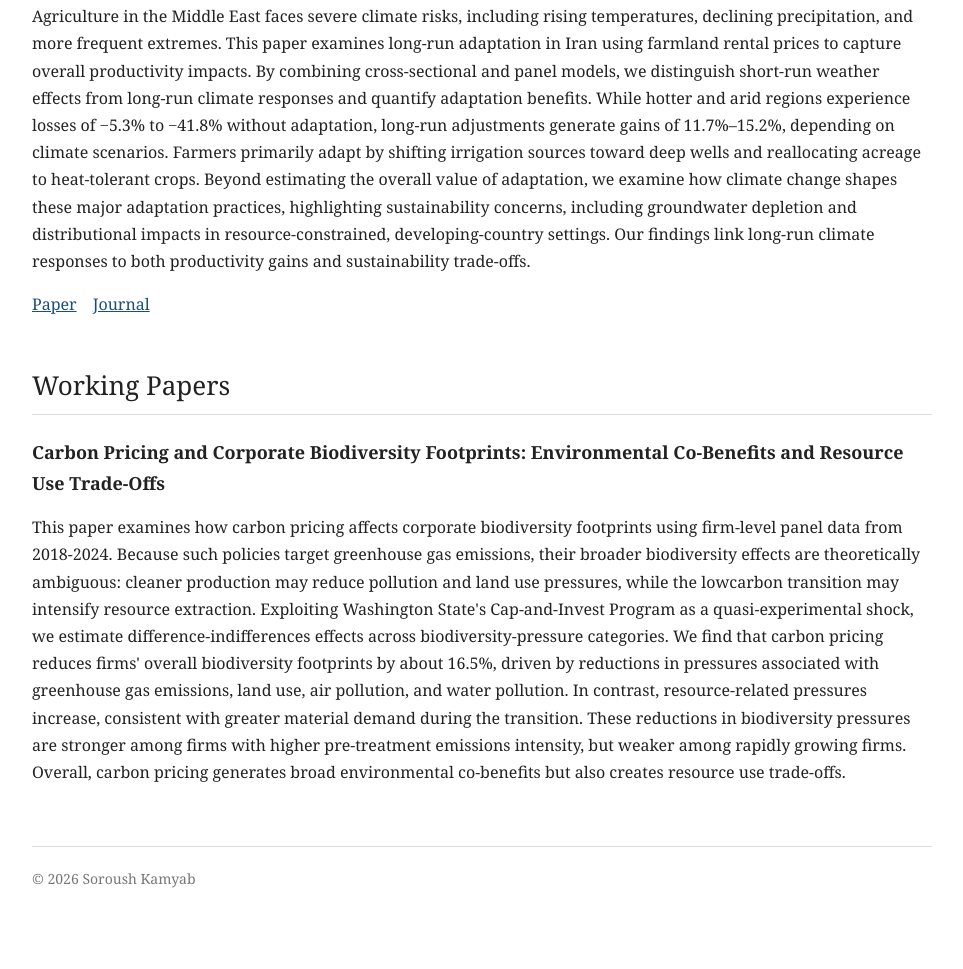
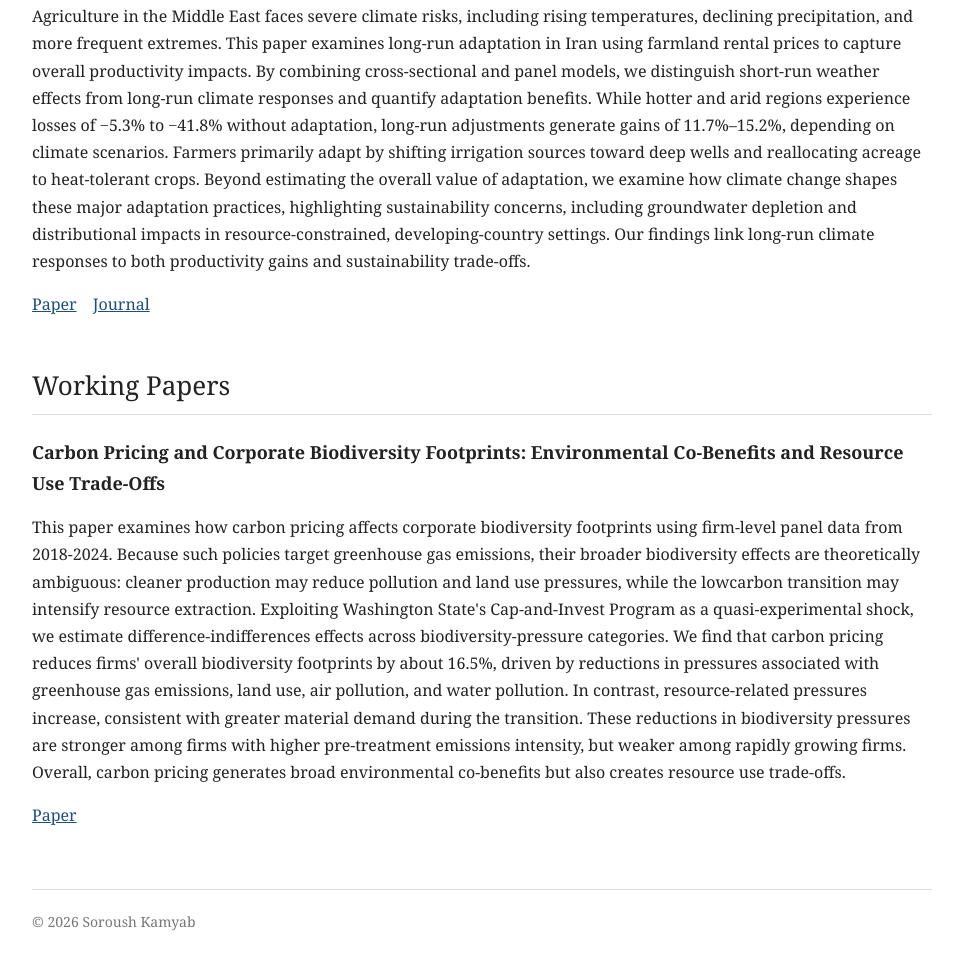
Before and after one commit to soroushkamyab/SoroushKamyab.github.io, a plain HTML site: page index.html in a window 1280 px wide. Shown: the part 1120-2089 px from the top of the page, without its empty margins (158-1121 px from the left). Before the commit the page ends 2056 px from the top, so only its background shows below. Drawn offline with Linux system fonts and the light colour scheme.

Commit message:
Update index.html

```diff
--- a/index.html
+++ b/index.html
@@ -202,7 +202,7 @@ My research has been published in the
     </p>
 
     <div class="links">
-        <a href="#">Paper</a>
+        <a href="papers/5034386.pdf" target="_blank">Paper</a>
         <a href="#">Journal</a>
     </div>
 
@@ -227,7 +227,7 @@ My research has been published in the
     </p>
 
     <div class="links">
-        <a href="#">Paper</a>
+        <a href="papers/100632802.pdf" target="_blank">Paper</a>
         <a href="#">Journal</a>
     </div>
 
@@ -253,6 +253,9 @@ My research has been published in the
 
     </p>
 
+    <div class="links">
+        <a href="papers/7236305.pdf" target="_blank">Paper</a>
+
 </div>
 
 </section>
```
